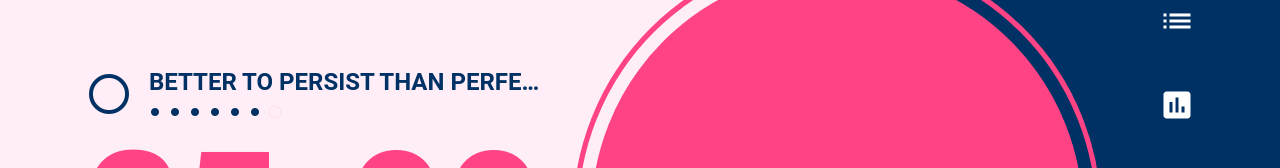
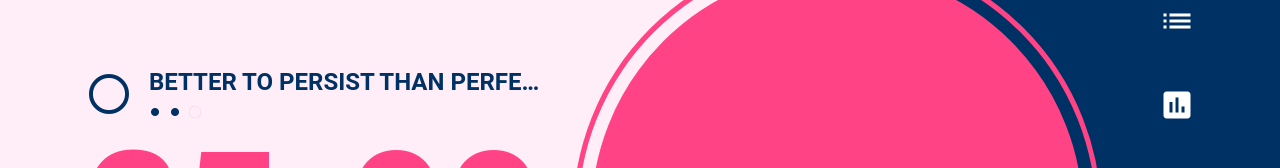
Before and after one commit to yowlonglee/thef2e-pomodoro, a Vue app: page / in a window 1280 px wide. Shown: the part 185-353 px from the top of the page. Built offline with nearby package versions, Linux system fonts and the light colour scheme; a small style sheet from the web is missing.

Commit message:
Move several functions to child components

```diff
--- a/src/components/AppPomodoroTimer.vue
+++ b/src/components/AppPomodoroTimer.vue
@@ -1,38 +1,11 @@
 <template>
   <div class="app-pomodoro-timer">
     <div class="timer">
-      <div class="timer-to-do">
-        <div class="to-do">
-          <div class="to-do-radio" @click="toggleComplete">
-            <i class="material-icons md-48 unchecked">
-              radio_button_unchecked
-            </i>
-            <i class="material-icons md-48 checked">
-              radio_button_checked
-            </i>
-          </div>
-          <div class="to-do-container">
-            <div class="to-do-title">{{ firstToDo.title }}</div>
-            <div class="to-do-history">
-              <div class="history-group" v-if="firstToDo.pomodoro > 0">
-                <div
-                  class="history-item"
-                  v-for="n in firstToDo.pomodoro"
-                  :key="n"
-                >
-                  <i class="material-icons md-12">fiber_manual_record</i>
-                </div>
-              </div>
-              <div class="timer-svg-container">
-                <svg viewBox="-0.5 -0.5 101 101">
-                  <use href="#circle1" class="circle1" />
-                  <use href="#circle2" class="circle2" />
-                </svg>
-              </div>
-            </div>
-          </div>
-        </div>
-      </div>
+      <to-do
+        :title="firstToDo.title"
+        :pomodoro="firstToDo.pomodoro"
+        isTimerLayout
+      />
       <div class="timer-duration">
         <div class="duration-item">{{ strMinutes }}</div>
         <div class="duration-item">:</div>
@@ -43,8 +16,12 @@
 </template>
 
 <script>
+import ToDo from "@/components/ToDo.vue";
 export default {
   name: "AppPomodoroTimer",
+  components: {
+    ToDo
+  },
   props: {},
   data: function() {
     return {};
@@ -63,8 +40,7 @@ export default {
   methods: {
     numberToDoubleDigitString: function(num) {
       return num.toString().padStart(2, "0");
-    },
-    toggleComplete: function() {}
+    }
   }
 };
 </script>
@@ -75,46 +51,7 @@ export default {
   margin-top: 145px;
   margin-bottom: 110px;
 }
-.timer-to-do {
-  .to-do {
-    border-bottom: 0;
-    padding-top: 0;
-    padding-bottom: 0;
-    .to-do-radio {
-      margin-right: 16px;
-    }
-    .to-do-container {
-      flex-direction: column;
-    }
-    .to-do-title {
-      font-size: 1.5rem;
-    }
-    .to-do-history {
-      display: flex;
-      align-items: flex-end;
-    }
-    .history-group {
-      display: inline-block;
-    }
-    .history-item {
-      display: inline-block;
-      color: $dark-blue;
-      margin-right: 8px;
-    }
-  }
-}
-.timer-svg-container {
-  position: relative;
-  width: 12px;
-  height: 12px;
-  svg {
-    position: absolute;
-    height: 100%;
-    width: 100%;
-    left: 0;
-    top: 0;
-  }
-}
+
 .timer-duration {
   display: flex;
   justify-content: space-between;
--- /dev/null
+++ b/src/components/StyledInput.vue
@@ -0,0 +1,50 @@
+<template>
+  <div class="styled-input">
+    <input class="add-to-do" type="text" placeholder="Add a New Mission..." />
+    <span class="styled-input-append"><i class="material-icons">add</i></span>
+  </div>
+</template>
+<script>
+export default {
+  name: "StyledInput"
+};
+</script>
+<style lang="scss" scoped>
+@import "@/assets/styles/variables.scss";
+.styled-input {
+  position: relative;
+  input[type="text"] {
+    width: 100%;
+    padding: 1.125em 1em;
+    border: 0;
+    &::placeholder {
+      color: $pink;
+      font-weight: 700;
+      font-style: italic;
+      text-transform: uppercase;
+    }
+  }
+  &-append {
+    position: absolute;
+    right: 1rem;
+    top: 50%;
+    transform: translateY(-50%);
+    background-color: $white;
+    color: $pink;
+    &:hover {
+      cursor: pointer;
+      // color: $dark-blue;
+    }
+  }
+}
+.break {
+  .styled-input {
+    input[type="text"]::placeholder {
+      color: $blue;
+    }
+  }
+  .styled-input-append {
+    color: $blue;
+  }
+}
+</style>
--- /dev/null
+++ b/src/components/ToDo.vue
@@ -0,0 +1,147 @@
+<template>
+  <div class="to-do" :class="{ 'timer-to-do': isTimerLayout }">
+    <div class="to-do-radio" @click="toggleComplete">
+      <i class="material-icons unchecked" :class="{ 'md-48': isTimerLayout }">
+        radio_button_unchecked
+      </i>
+      <i class="material-icons checked" :class="{ 'md-48': isTimerLayout }">
+        radio_button_checked
+      </i>
+    </div>
+    <div class="to-do-container">
+      <div class="to-do-title">{{ title }}</div>
+      <template v-if="isTimerLayout">
+        <div class="to-do-history">
+          <div class="history-group" v-if="pomodoro > 0">
+            <div class="history-item" v-for="n in pomodoro" :key="n">
+              <i class="material-icons md-12">fiber_manual_record</i>
+            </div>
+          </div>
+          <div class="timer-svg-container">
+            <svg viewBox="-0.5 -0.5 101 101">
+              <use href="#circle1" class="circle1" />
+              <use href="#circle2" class="circle2" />
+            </svg>
+          </div>
+        </div>
+      </template>
+      <template v-else>
+        <div class="to-do-icon-start">
+          <i class="material-icons">play_circle_outline</i>
+        </div>
+      </template>
+    </div>
+  </div>
+</template>
+<script>
+export default {
+  name: "ToDo",
+  props: {
+    title: String,
+    pomodoro: {
+      type: Number,
+      default: 0
+    },
+    isTimerLayout: {
+      type: Boolean,
+      default: false
+    }
+  },
+  methods: {
+    toggleComplete: function(event) {
+      const el = event.currentTarget;
+      el.classList.contains("done")
+        ? el.classList.remove("done")
+        : el.classList.add("done");
+    }
+  }
+};
+</script>
+<style lang="scss" scoped>
+@import "@/assets/styles/variables.scss";
+@mixin ellipsis {
+  text-overflow: ellipsis;
+  white-space: nowrap;
+  overflow: hidden;
+}
+.to-do {
+  display: flex;
+  padding: 10px 0;
+  border-bottom: 1px solid rgba($dark-blue, 0.2);
+}
+.to-do-radio {
+  color: $dark-blue;
+  margin-right: 4px;
+  cursor: pointer;
+  .checked {
+    display: none;
+  }
+  &.done,
+  &:hover {
+    .checked {
+      display: inline-block;
+    }
+    .unchecked {
+      display: none;
+    }
+  }
+}
+.to-do-container {
+  display: flex;
+  flex-grow: 1;
+  min-width: 0;
+}
+.to-do-title {
+  color: $dark-blue;
+  font-weight: 700;
+  text-transform: uppercase;
+  line-height: 1.5rem;
+  flex: 1;
+  @include ellipsis;
+}
+.to-do-icon-start {
+  color: $dark-blue;
+}
+
+.timer-to-do {
+  &.to-do {
+    border-bottom: 0;
+    padding-top: 0;
+    padding-bottom: 0;
+    .to-do-radio {
+      margin-right: 16px;
+    }
+    .to-do-container {
+      flex-direction: column;
+    }
+    .to-do-title {
+      font-size: 1.5rem;
+    }
+    .to-do-history {
+      display: flex;
+      align-items: flex-end;
+    }
+    .history-group {
+      display: inline-block;
+    }
+    .history-item {
+      display: inline-block;
+      color: $dark-blue;
+      margin-right: 8px;
+    }
+  }
+}
+
+.timer-svg-container {
+  position: relative;
+  width: 12px;
+  height: 12px;
+  svg {
+    position: absolute;
+    height: 100%;
+    width: 100%;
+    left: 0;
+    top: 0;
+  }
+}
+</style>
--- a/src/store.js
+++ b/src/store.js
@@ -13,7 +13,7 @@ export default new Vuex.Store({
       isPause: false
     },
     toDos: [
-      { title: "Better to persist than perfect", pomodoro: 6 },
+      { title: "Better to persist than perfect", pomodoro: 2 },
       {
         title:
           "The second thing to do today is always better than the first one",
--- a/src/views/MainView.vue
+++ b/src/views/MainView.vue
@@ -2,38 +2,16 @@
   <div class="main-view">
     <div class="row">
       <div class="col-5">
-        <div class="styled-input">
-          <input
-            class="add-to-do"
-            type="text"
-            placeholder="Add a New Mission..."
-          />
-          <span class="styled-input-append"
-            ><i class="material-icons">add</i></span
-          >
-        </div>
+        <styled-input />
         <template v-if="miniToDoList.length > 0">
           <app-pomodoro-timer />
           <div class="mini-to-do-list">
             <template v-if="miniToDoList.length > 0">
-              <template v-for="todo in miniToDoList">
-                <div class="to-do" :key="todo.title">
-                  <div class="to-do-radio" @click="toggleComplete">
-                    <i class="material-icons unchecked">
-                      radio_button_unchecked
-                    </i>
-                    <i class="material-icons checked">
-                      radio_button_checked
-                    </i>
-                  </div>
-                  <div class="to-do-container">
-                    <div class="to-do-title">{{ todo.title }}</div>
-                    <div class="to-do-icon-start">
-                      <i class="material-icons">play_circle_outline</i>
-                    </div>
-                  </div>
-                </div>
-              </template>
+              <to-do
+                v-for="todo in miniToDoList"
+                :key="todo.title"
+                :title="todo.title"
+              />
             </template>
             <template v-else>
               <div>
@@ -75,12 +53,16 @@
 <script>
 import AppPomodoroTimer from "@/components/AppPomodoroTimer.vue";
 import AppPomodoroPie from "@/components/AppPomodoroPie.vue";
-// import { mapActions } from "vuex";
+import StyledInput from "@/components/StyledInput.vue";
+import ToDo from "@/components/ToDo.vue";
+
 export default {
   name: "MainView",
   components: {
     AppPomodoroTimer,
-    AppPomodoroPie
+    AppPomodoroPie,
+    StyledInput,
+    ToDo
   },
   data: function() {
     return {};
@@ -96,101 +78,12 @@ export default {
       return list;
     }
   },
-  methods: {
-    toggleComplete: function(event) {
-      const el = event.currentTarget;
-      el.classList.contains("done")
-        ? el.classList.remove("done")
-        : el.classList.add("done");
-    }
-  }
+  methods: {}
 };
 </script>
 
 <style lang="scss">
-@import "@/assets/styles/variables.scss";
-@mixin ellipsis {
-  text-overflow: ellipsis;
-  white-space: nowrap;
-  overflow: hidden;
-}
-
-.to-do {
-  display: flex;
-  padding: 10px 0;
-  border-bottom: 1px solid rgba($dark-blue, 0.2);
-}
-.to-do-radio {
-  color: $dark-blue;
-  margin-right: 4px;
-  cursor: pointer;
-  .checked {
-    display: none;
-  }
-  &.done,
-  &:hover {
-    .checked {
-      display: inline-block;
-    }
-    .unchecked {
-      display: none;
-    }
-  }
-}
-.to-do-container {
-  display: flex;
-  flex-grow: 1;
-  min-width: 0;
-}
-.to-do-title {
-  color: $dark-blue;
-  font-weight: 700;
-  text-transform: uppercase;
-  line-height: 1.5rem;
-  flex: 1;
-  @include ellipsis;
-}
-.to-do-icon-start {
-  color: $dark-blue;
-}
-
-.styled-input {
-  position: relative;
-  input[type="text"] {
-    width: 100%;
-    padding: 1.125em 1em;
-    border: 0;
-    &::placeholder {
-      color: $pink;
-      font-weight: 700;
-      font-style: italic;
-      text-transform: uppercase;
-    }
-  }
-  &-append {
-    position: absolute;
-    right: 1rem;
-    top: 50%;
-    transform: translateY(-50%);
-    background-color: $white;
-    // font-size: 0;
-    color: $pink;
-    &:hover {
-      cursor: pointer;
-      // color: $dark-blue;
-    }
-  }
-}
-.break {
-  .styled-input {
-    input[type="text"]::placeholder {
-      color: $blue;
-    }
-  }
-  .styled-input-append {
-    color: $blue;
-  }
-}
+// @import "@/assets/styles/variables.scss";
 
 .nav {
   display: flex;
```
